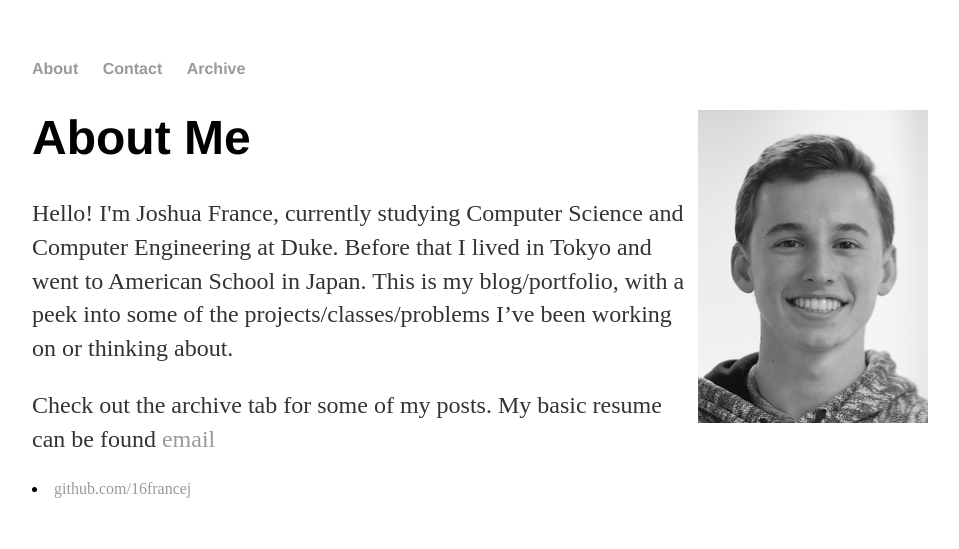
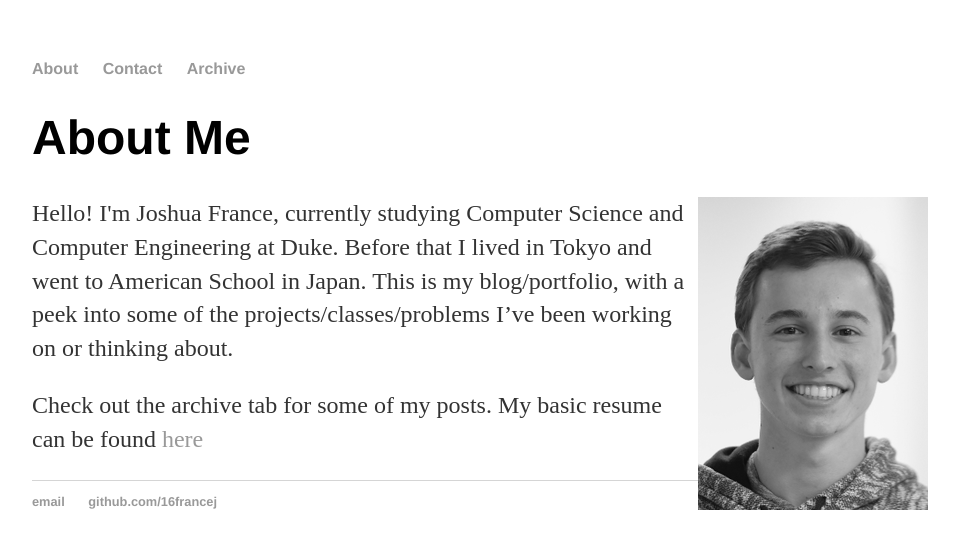
Before and after one commit to 16francej/16francej.github.io, a Jekyll site: the page built from index.html, in a window 1280 px wide. Shown: the top 549 px of the page, without its empty margins (160-1119 px from the left). Built offline with Jekyll 4.4.1, drawn with Linux system fonts in a browser that asks for light colours.

Commit message:
changed headshot

```diff
--- a/index.html
+++ b/index.html
@@ -3,7 +3,8 @@
 title: Joshua France
 ---
 <div class="blurb">
-	<h1>About Me  <img src="/assets/headshot.png" alt = "Headshot" style="float:right"></h1>
+	<h1>About Me</h1>
+	<img src="/assets/headshot.png" alt ="Headshot" style="float:right">
 	<p>Hello! I'm Joshua France, currently studying Computer Science and Computer Engineering at Duke. Before that I lived in Tokyo and went to American School in Japan. This is my blog/portfolio, with a peek into some of the projects/classes/problems I’ve been working on or thinking about. </p>
-	<p>Check out the archive tab for some of my posts. My basic resume can be found <a href="https://drive.google.com/file/d/19cirIGXm_2ank_KebWszCr_8I-Mkz64s/view?usp=sharing>here</a> </p>
+	<p>Check out the archive tab for some of my posts. My basic resume can be found <a href="https://drive.google.com/file/d/19cirIGXm_2ank_KebWszCr_8I-Mkz64s/view?usp=sharing">here</a> </p>
 </div><!-- /.blurb -->
```
